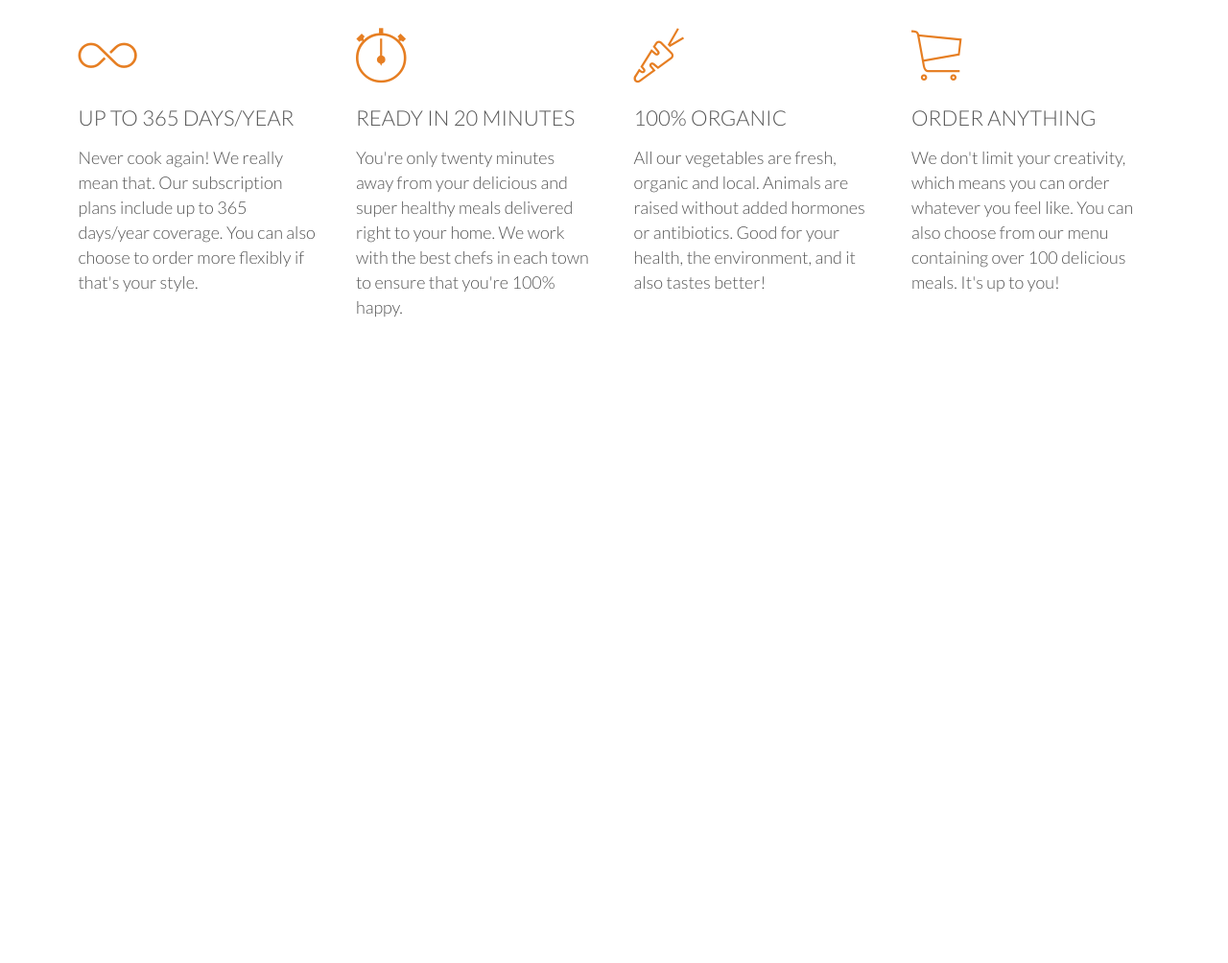
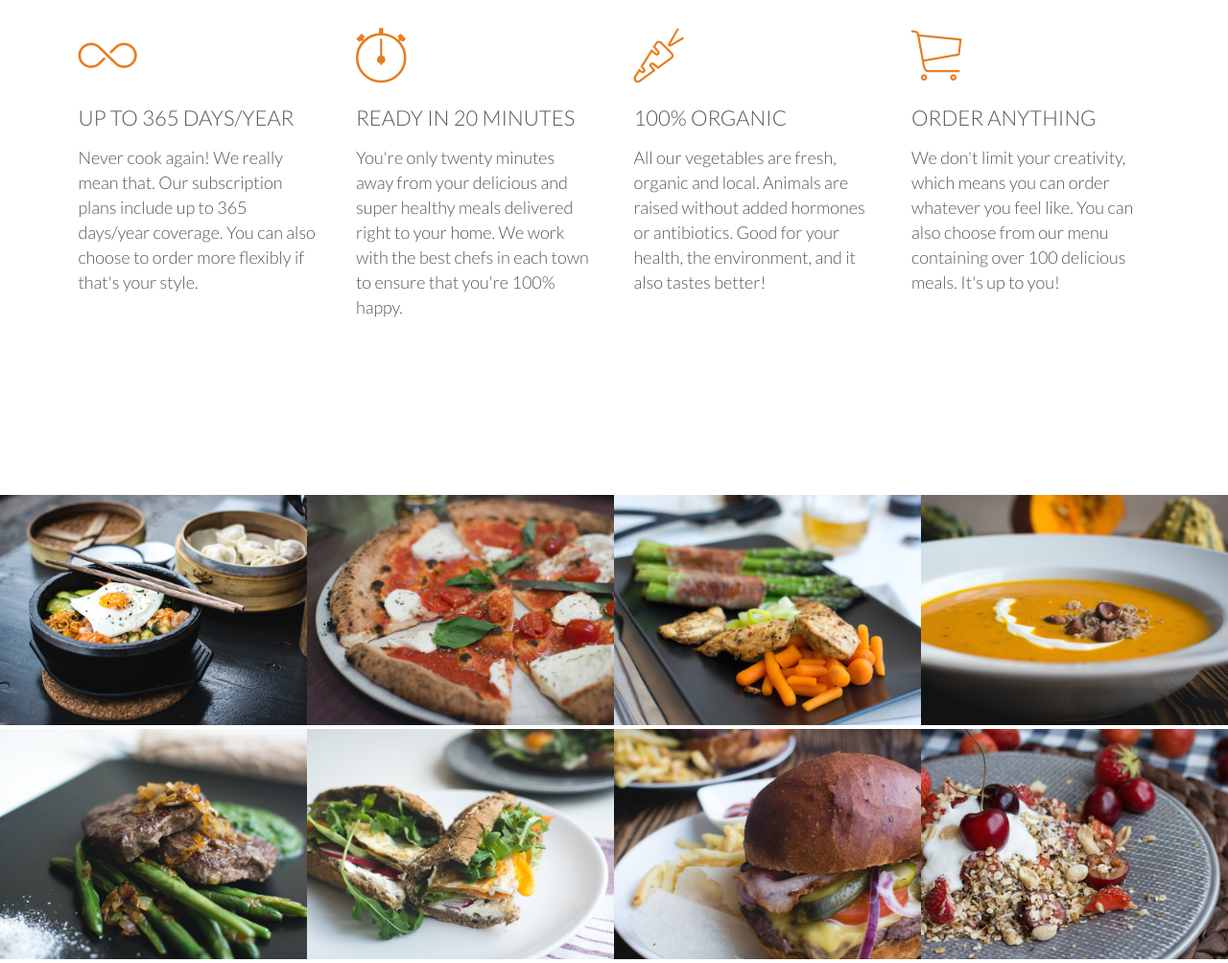
Before and after one commit to obiwan31415/responsive-websites, a plain HTML site: page Omnifood/index.html in a window 1280 px wide. Shown: the part 1052-2056 px from the top of the page at 96% size. Before the commit the page ends 1488 px from the top, so only its background shows below. Drawn offline with Linux system fonts and the light colour scheme; files whose address does not match are found by name.

Commit message:
Building the favorite meals section - Part 2 Added meals photos

```diff
--- a/Omnifood/index.html
+++ b/Omnifood/index.html
@@ -66,7 +66,52 @@
                     </p>
                 </div>
             </div>
-
+        </section>
+        <section class="section-meals">
+            <ul class="meals-showcase">
+                <li>
+                    <figure class="meal-photo">
+                        <img src="resources/img/1.jpg" alt="Korean bibimbap with egg and vegetables">
+                    </figure>
+                </li>
+                <li>
+                    <figure class="meal-photo">
+                        <img src="resources/img/2.jpg" alt="Simple italian pizza with cherry tomatoes">
+                    </figure>
+                </li>
+                <li>
+                    <figure class="meal-photo">
+                        <img src="resources/img/3.jpg" alt="Chicken breast steak with vegetables">
+                    </figure>
+                </li>
+                <li>
+                    <figure class="meal-photo">
+                        <img src="resources/img/4.jpg" alt="Autumn pumpkin soup">
+                    </figure>
+                </li>
+            </ul>
+            <ul class="meals-showcase">
+                <li>
+                    <figure class="meal-photo">
+                        <img src="resources/img/5.jpg" alt="Paleo beef steak with vegetables">
+                    </figure>
+                </li>
+                <li>
+                    <figure class="meal-photo">
+                        <img src="resources/img/6.jpg" alt="Healthy baguette with egg and vegetables">
+                    </figure>
+                </li>
+                <li>
+                    <figure class="meal-photo">
+                        <img src="resources/img/7.jpg" alt="Burger with cheddar and bacon">
+                    </figure>
+                </li>
+                <li>
+                    <figure class="meal-photo">
+                        <img src="resources/img/8.jpg" alt="Granola with cherries and strawberries">
+                    </figure>
+                </li>
+            </ul>
         </section>
     </body>
 
--- a/Omnifood/resources/css/style.css
+++ b/Omnifood/resources/css/style.css
@@ -200,3 +200,28 @@ header {
 .main-nav li a:active {
     border-bottom: 2px solid #e67e22;
 }
+
+/* ----------------------------------*/
+/* MEALS */
+/* ----------------------------------*/
+
+.meals-showcase {
+    list-style: none;
+    width: 100%;
+}
+
+.meals-showcase li {
+    display: block;
+    float: left;
+    width: 25%;
+}
+
+.meal-photo {
+    width: 100%;
+    margin: 0;
+}
+
+.meal-photo img {
+    width: 100%;
+    height: auto;
+}
```
